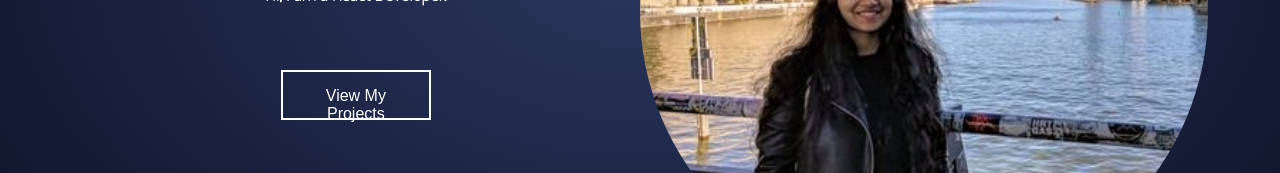
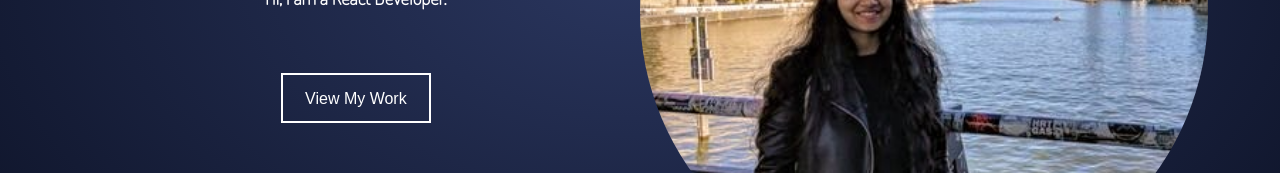
Before and after one commit to kritika27/portfolio, a plain HTML site: page index.html in a window 1280 px wide. Shown: the part 440-613 px from the top of the page. Drawn offline with Linux system fonts and the light colour scheme; a web font is replaced by a local one.

Commit message:
Modified homepage

```diff
--- a/index.html
+++ b/index.html
@@ -42,7 +42,7 @@
             <p>Hi, I am a React Developer.</p>
           </div>
           <div class="cta">
-            <a href="#work"><button class="home-btn">View My Projects</button></a>
+            <a href="#work"><button class="home-btn">View My Work</button></a>
 
           </div>
         </div>
```
